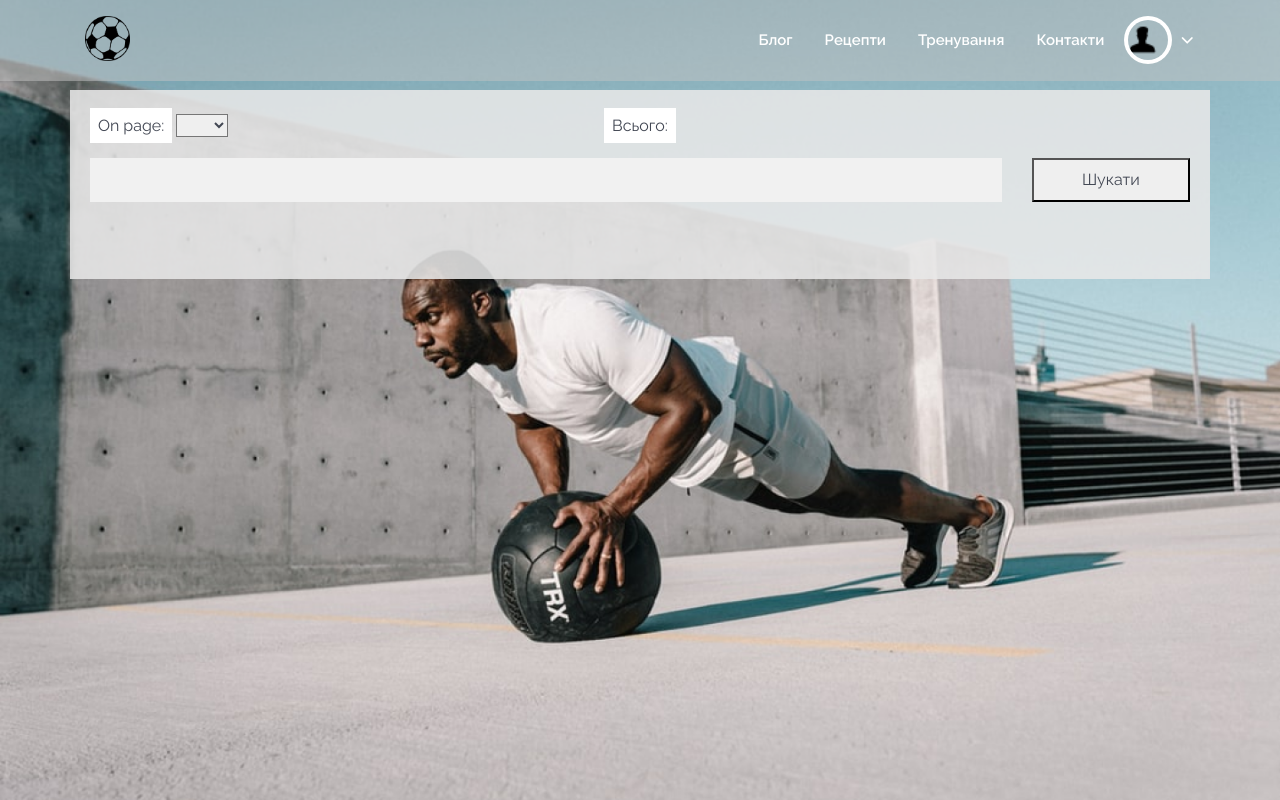
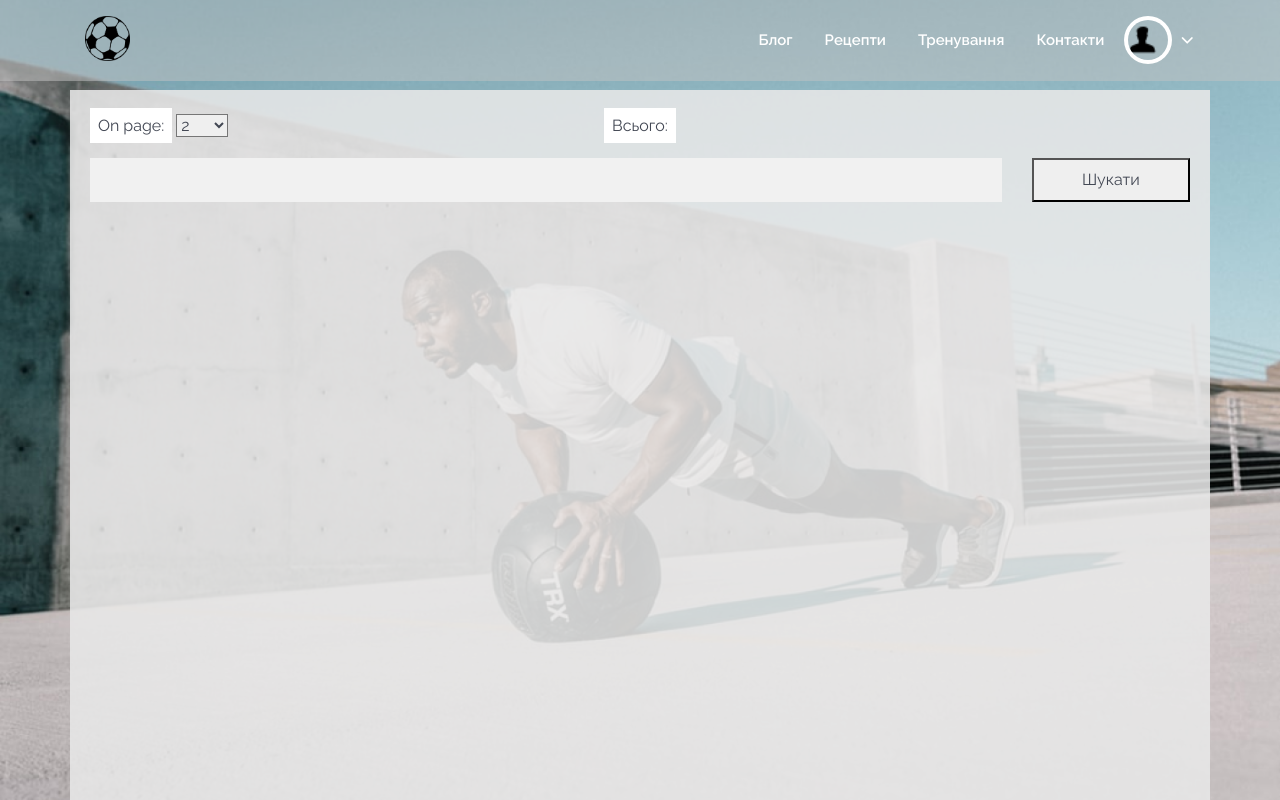
Before and after one commit to natahiko/Sportsite-client, a plain HTML site: page workouts.html in a window 1280 px wide. Drawn offline with nearby package versions, Linux system fonts and the light colour scheme; no server answers; files whose address does not match are found by name.

Commit message:
fix workout view

```diff
--- a/css/styles.css
+++ b/css/styles.css
@@ -231,6 +231,9 @@
     background: rgba(233, 233, 233, 0.87);
     padding: 20px;
     max-height: 100%;
+    height: 100%;
+    overflow-y: auto;
+    overflow-x: hidden;
 }
 
 .workout-card {
--- a/js/workouts.js
+++ b/js/workouts.js
@@ -63,7 +63,7 @@ function loadPage () {
 
     $("#workout-size-selector").val(size)
     $("#workout-size-selector").on('change', function (value) {
-        sessionStorage.setItem('recipe-size', this.value);
+        sessionStorage.setItem('workout-size', this.value);
         loadWorkouts();
     })
     loadWorkouts();
--- a/workouts.html
+++ b/workouts.html
@@ -98,7 +98,7 @@
             <div class="col-4">
                 <span class="bg-white p-2">On page:</span>
                 <select id="workout-size-selector" class="form-select" aria-label="Default select example">
-                    <option value="1">1</option>
+                    <option value="2">2</option>
                     <option value="5">5</option>
                     <option value="10">10</option>
                 </select>
```
